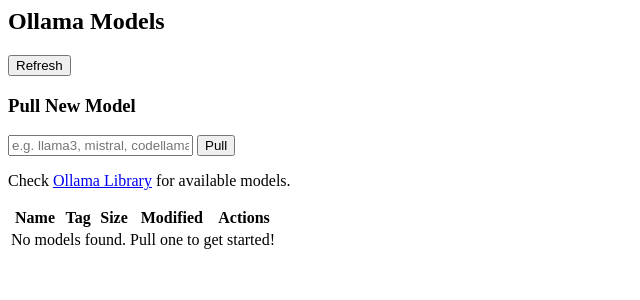
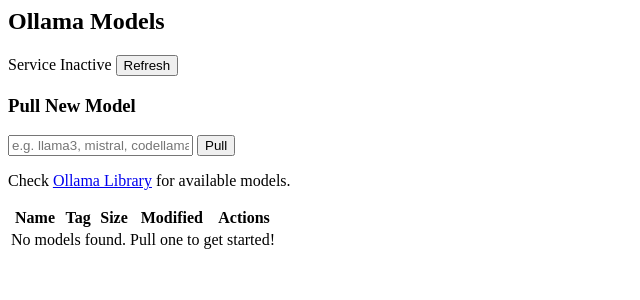
Before and after one commit to SolsticeOps/SolsticeOps-ollama, a Django app: template templates/core/partials/ollama_models.html in a window 1280 px wide. Shown: the top 300 px of the page, without its empty margins (0-640 px from the left). Run offline with Django 3.2, Linux system fonts and the light colour scheme; the template is opened without the code that fills it, so the values that code supplies are empty.

Commit message:
Add Ollama service status check

```diff
--- a/templates/core/partials/ollama_models.html
+++ b/templates/core/partials/ollama_models.html
@@ -6,6 +6,17 @@
                 Ollama Models
             </h2>
             <div class="flex gap-2">
+                {% if service_active %}
+                <span class="badge badge-success gap-2">
+                    <div class="status-dot bg-white"></div>
+                    Service Active
+                </span>
+                {% else %}
+                <span class="badge badge-error gap-2">
+                    <div class="status-dot bg-white"></div>
+                    Service Inactive
+                </span>
+                {% endif %}
                 <button class="btn btn-sm btn-ghost" hx-get="/tool/ollama/?tab=models" hx-target="#tab-content">
                     <i class="fas fa-sync-alt"></i> Refresh
                 </button>
```
Also changed, not shown: module.py (+15 -2 lines).
